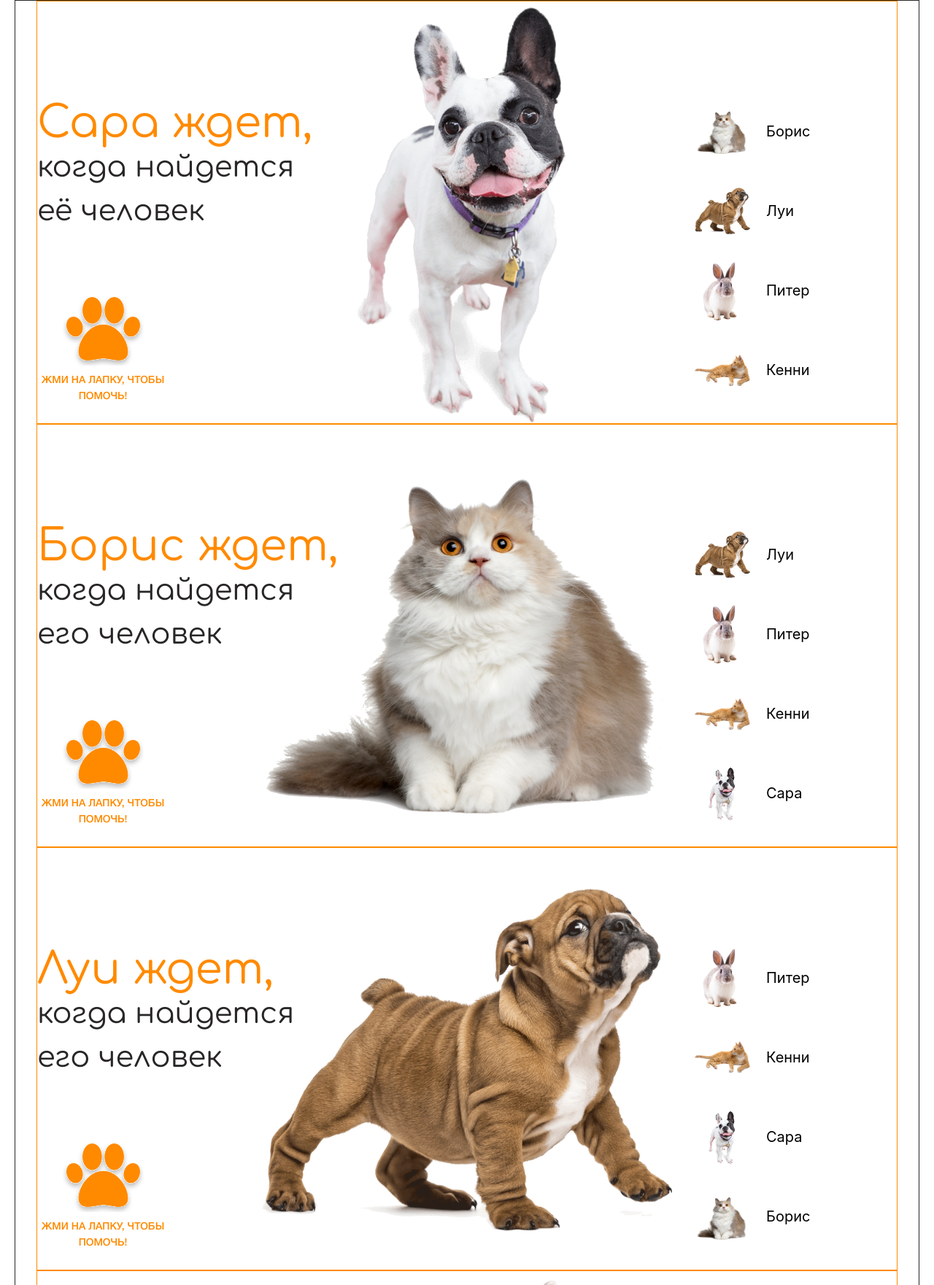
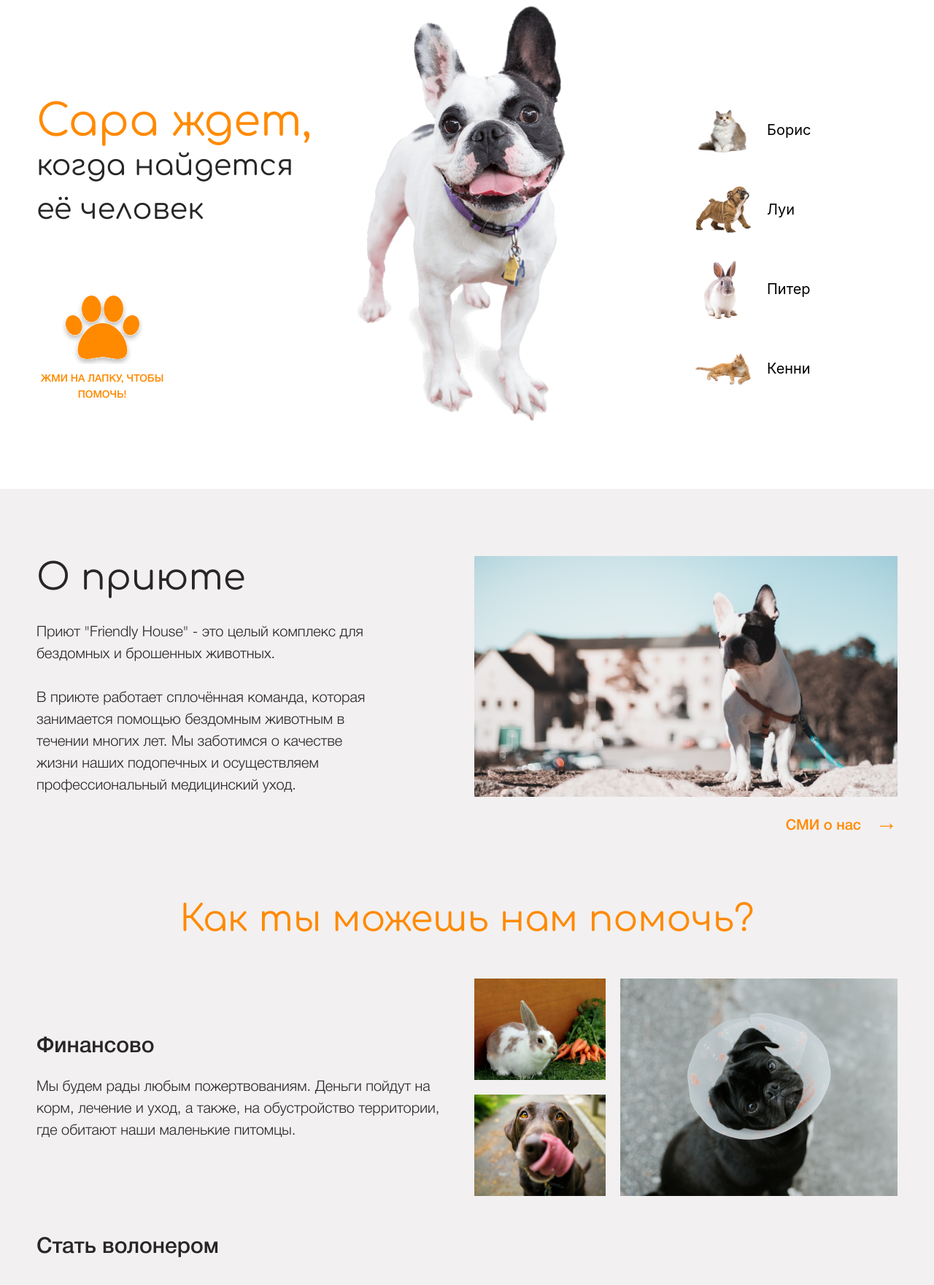
Before and after one commit to mindfling/mindfling.github.io, a PHP site: page / in a window 1280 px wide; the page is wider, and only the part inside the window is pictured. Shown: the part 120-1881 px from the top of that part at 73% size. Run offline with PHP 8.4, Linux system fonts and the light colour scheme.

Commit message:
feat FriendlyHouse in M03L10 make hidden markup banner animals selector one sarah

```diff
--- a/friendly_house_module3/index.html
+++ b/friendly_house_module3/index.html
@@ -60,8 +60,7 @@
   <section class="banner">
     <div class="banner__container container">
 
-
-      <div class="banner__inner banner__inner_dog-sarah">
+      <div class="banner__inner banner__inner_dog-sarah banner__inner_active">
         <div class="banner__content">
           <h2 class="banner__title">
             <span class="banner__text banner__text_orange">Сара ждет,</span><br>
@@ -101,7 +100,7 @@
         </div>
       </div><!-- banner__inner -->
 
-      <div class="banner__inner banner__inner_cat-boris">
+      <div class="banner__inner banner__inner_cat-boris banner__inner_hidden">
         <div class="banner__content">
           <h2 class="banner__title">
             <span class="banner__text banner__text_orange">Борис ждет,</span><br>
@@ -141,7 +140,7 @@
         </div>
       </div><!-- banner__inner -->
 
-      <div class="banner__inner banner__inner_puppy-louis">
+      <div class="banner__inner banner__inner_puppy-louis banner__inner_hidden">
         <div class="banner__content">
           <h2 class="banner__title">
             <span class="banner__text banner__text_orange">Луи ждет,</span><br>
@@ -181,7 +180,7 @@
         </div>
       </div><!-- banner__inner -->
 
-      <div class="banner__inner banner__inner_rabbit-peter">
+      <div class="banner__inner banner__inner_rabbit-peter banner__inner_hidden">
         <div class="banner__content">
           <h2 class="banner__title">
             <span class="banner__text banner__text_orange">Питер ждет,</span><br>
@@ -221,7 +220,7 @@
         </div>
       </div><!-- banner__inner -->
 
-      <div class="banner__inner banner__inner_cat-kenny">
+      <div class="banner__inner banner__inner_cat-kenny banner__inner_hidden">
         <div class="banner__content">
           <h2 class="banner__title">
             <span class="banner__text banner__text_orange">Кенни ждет,</span><br>
@@ -256,16 +255,6 @@
         </div>
       </div><!-- banner__inner -->
 
-      <!-- todo animals for hard task
-      <div class="banner__inner">
-        <h2 class="banner__title">
-          <span class="banner__text banner__text_orange">Питер ждет,</span><br>
-          <span class="banner__text banner__text_grey">когда найдется <br>его человек</span>
-        </h2>
-        <button class="banner__help-button"></button>
-      </div> -->
-
-
     </div>
   </section>
 
@@ -298,29 +287,22 @@
                 <h3 class="help-us__title">Финансово</h3>
                 <p class="help-us__text">Мы будем рады любым пожертвованиям. Деньги пойдут на корм, лечение и уход, а также, на обустройство территории, где обитают наши маленькие питомцы.</p>
               </div>
+
               <div class="help-us__image help-us__image_right help-us__image_first">
-
                 <!-- todo little pics blocks -->
-                <div class="help-us__image"></div>
-
-
-              </div>
-
-              <div class="help-us__images-block help-us__images-block_right">
                 <div class="help-us__image"></div>
                 <div class="help-us__image"></div>
                 <div class="help-us__image"></div>
-
               </div>
-
-
 
             </article>
           </li>
           <li class="help-us__item">
             <h3 class="help-us__title">Стать волонером</h3>
             <article class="help-us__article">
-              <div class="help-us__image help-us__image_left help-us__image_second"></div>
+              <div class="help-us__image help-us__image_left help-us__image_second">
+                <div class="help-us__image"></div>
+              </div>
               <div class="help-us__text-content help-us__text-content_right">
                 <p class="help-us__text">Наш приют <i class="help-us__text help-us__text_italic">"Friendly House"</i> привлекает волонтеров для оказания помощи в самых разных форматах! От финансовой помощи и набирающего популярность интеллектуального волонтерства до помощи руками.</p>
                 <p class="help-us__text">Нам всегда нужна помощь с выгулом подопечных, уборкой помещений, привезти в приют корм или медикаменты, помочь с перевозкой животных в клиники, забрать и привезти вещи и много всего другого. Мы всегда рады любой помощи, присоединяйтесь к нашей дружной команде! :)</p>
@@ -334,7 +316,11 @@
                 <p class="help-us__text"><strong class="help-us__text help-us__text_strong">Хотите друга, но не можете взять домой? Проект опеки - идеальное решение!</strong></p>
                 <p class="help-us__text">Взять под опеку животное, у которого еще нет опекуна, – это как завести питомца, о котором всю жизнь мечтал, но не мог себе этого позволить по каким-либо причинам.</p>
               </div>
-              <div class="help-us__image help-us__image_right help-us__image_third"></div>
+              <div class="help-us__image help-us__image_right help-us__image_third">
+                <div class="help-us__image"></div>
+                <div class="help-us__image"></div>
+                <div class="help-us__image"></div>
+              </div>
             </article>
           </li>
         </ol>
--- a/friendly_house_module3/styles/banner/banner.css
+++ b/friendly_house_module3/styles/banner/banner.css
@@ -8,23 +8,18 @@
 }
 
 .banner__container {
-  border: 1px solid var(--dark-text);
+  /* border: 1px solid var(--dark-text); */
   display: flex;
   flex-direction: column;
   justify-content: center;
   align-items: center;
   width: 1240px;
-  /* background-image: url(img/dog-sarah-white.png); */
-  /* background-image: url(img/dog-sarah-transp.png); прозрачн */
-  /* background-repeat: no-repeat; */
-  /* background-position: 100% 0; */
-  /* background-position: 60% 0; */
 }
 
 
 .banner__inner {
-  border: 1px solid var(--orange);
-  display: flex;
+  /* border: 1px solid var(--orange); */
+  /* display: flex; */
   flex-direction: row;
   justify-content: space-between;
   align-items: flex-start;
@@ -33,6 +28,12 @@
   height: 580px;
   padding-top: 137px;
   padding-bottom: 25px;
+}
+.banner__inner_hidden {
+  display: none;
+}
+.banner__inner_active {
+  display: flex;
 }
 .banner__inner_dog-sarah {
   /* border: 1px solid magenta; */
```
